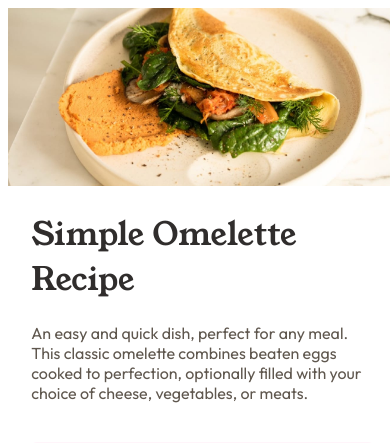
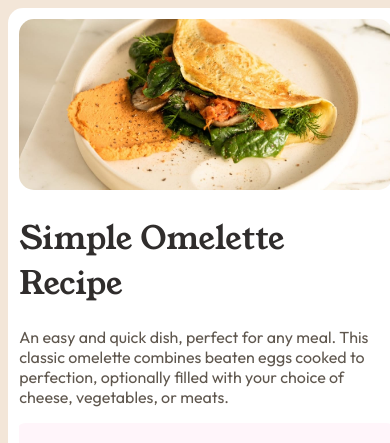
Before and after one commit to batool2azzam/HtmlCssChallenge, a plain HTML site: page index.html in a window 390 px wide. Shown: the top 443 px of the page. Drawn offline with Linux system fonts and the light colour scheme.

Commit message:
modify css file with mobile-first approach

```diff
--- a/styles.css
+++ b/styles.css
@@ -7,12 +7,10 @@ body {
 }
 
 .pageContent {
-    width: 50%;
+  width: 100%;
   margin: auto;
   background-color: hsl(0, 0%, 100%);
   padding: 3%;
-    margin-top: 10%;
-    margin-bottom: 10%;
   border-radius: 15px;
 }
 
@@ -94,46 +92,20 @@ body {
 .lastRow {
   border: none;
 }
-  @media only screen and (max-width: 567px) {
-    img {
-      margin: 0;
-      padding: 0;
-      border-radius: 0;
-    }
 
-    body {
-      margin: 0;
-    }
-
+@media only screen and (min-width: 568px) {
   .pageContent {
-      width: 100%;
-      padding: 2%;
-      margin: 0;
-      border-radius: 0;
-    }
-
-    header {
-      padding-right: 6%;
-      padding-left: 6%;
-    }
-
-    .content {
-      padding: 6%;
+      width: 50%;
   }
 }
 
-  @media only screen and (min-width: 577px) and (max-width: 768px) {
+@media only screen and (min-width: 769px) {
   .pageContent {
-      width: 75% ;
-      padding: 3%;
-    }
-
-    .content {
-      padding: 3%;
+      width: 75%;
   }
 }
 
-  @media only screen and (min-width: 767px) and (max-width: 1024px) {
+@media only screen and (min-width: 1025px) {
   .pageContent {
       width: 65%;
   }
```
Lines whose indentation alone changed are shown as unchanged.
